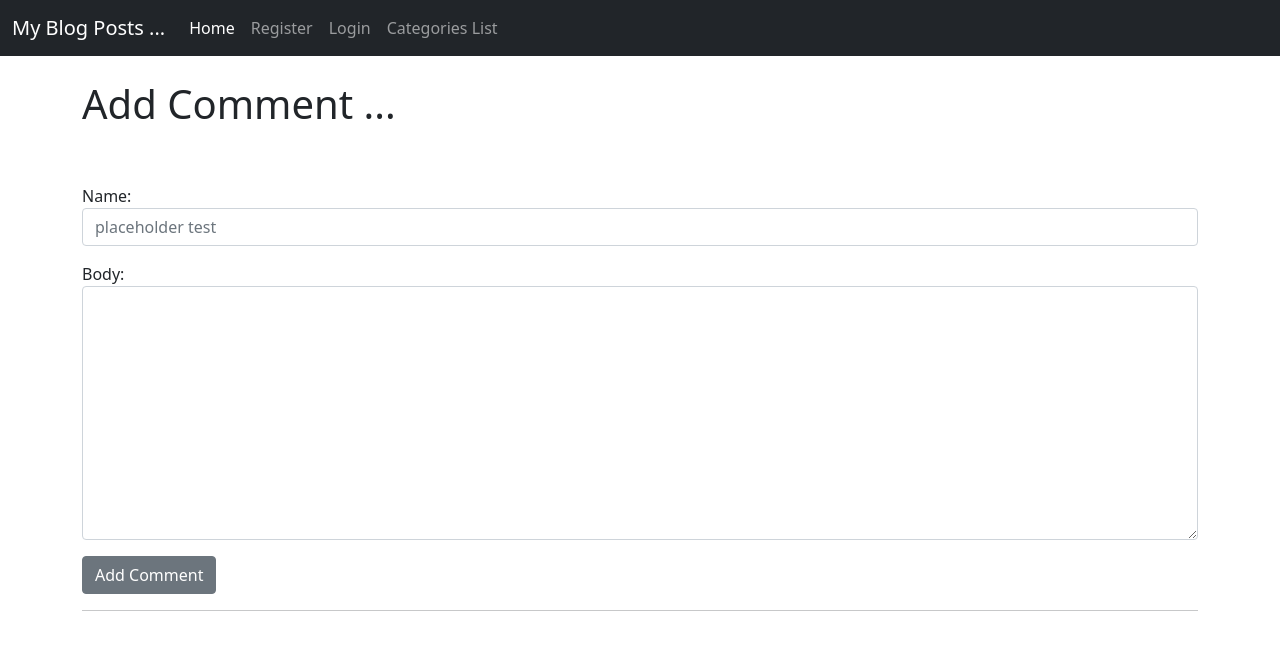
After one commit to Harmonica-Men/simple-blog, a Django app: page /article/1/comment/ in a window 1280 px wide. The commit adds this page. Shown: the top 650 px of the page. Run offline with Django 5.2, Linux system fonts and the light colour scheme; some libraries are stand-ins or nearby versions.

Commit message:
Post Blog Comments - Django Blog #34

```diff
--- a/blogger/forms.py
+++ b/blogger/forms.py
@@ -1,5 +1,5 @@
 from django import forms
-from .models import Post, Category
+from .models import Post, Category, Comment
 
 # choices = [('coding', 'coding'), ('sports', 'sports'), ('voetbal', 'voetbal')]
 choices = Category.objects.all().values_list('name', 'name')
@@ -19,3 +19,14 @@ class PostForm(forms.ModelForm):
             'category' : forms.Select(choices=choices, attrs={'class': 'form-control'}),
             'body' : forms.Textarea(attrs={'class': 'form-control'}),
         }
+
+class CommentForm(forms.ModelForm):
+    class Meta:
+        model = Comment
+        fields = ('name', 'body')
+        # fields = ('title', 'title_tag', 'author', 'category', 'body', 'image')
+
+        widgets = {
+            'name' : forms.TextInput(attrs={'class': 'form-control', 'placeholder' : 'placeholder test'}),
+            'body' : forms.Textarea(attrs={'class': 'form-control'}),
+        }
--- a/blogger/models.py
+++ b/blogger/models.py
@@ -91,10 +91,12 @@ class Post(models.Model):
 
 class Comment(models.Model):
     post = models.ForeignKey(Post, related_name='comments', on_delete=models.CASCADE)
-    name = models.CharField(max_length=255)
+    name = models.CharField(max_length=100)
     body = models.TextField()
     date_added = models.TimeField(auto_now_add=True)
 
     # def __str__(self):
     #     return self.post
        #return '%s - %s' % str(self.post.title, self.name)
+    def __str__(self):
+        return f'{self.name} - {self.body[:20]}'
--- /dev/null
+++ b/blogger/templates/add_comment.html
@@ -0,0 +1,22 @@
+{% extends 'base.html' %}
+
+{% block title %} Add Comment  {% endblock %}
+
+{% block content %}
+
+            <h1>Add Comment ...</h1>
+            <br><br>
+            <div class="form-group">
+
+
+                <form method="POST" enctype="multipart/form-data">
+                    {% csrf_token %}
+                    {{ form.as_p }}
+                    <button class="btn btn-secondary">Add Comment </button>
+                </form>
+            </div>
+
+            <hr>
+            <br>
+
+{% endblock %}
--- a/blogger/urls.py
+++ b/blogger/urls.py
@@ -1,5 +1,5 @@
 from django.urls import path, include
-from .views import FrontpageView, BlogPostDetailView, AddPostView, UpdatePostView, DeletePostView, AddCategoryView, CategoryView, CategoryListView, LikeView
+from .views import FrontpageView, BlogPostDetailView, AddPostView, UpdatePostView, DeletePostView, AddCategoryView, CategoryView, CategoryListView, LikeView, AddCommentView
 
 urlpatterns = [
     path('', FrontpageView.as_view(), name= 'frontpage'),
@@ -11,5 +11,7 @@ urlpatterns = [
     path('category/<str:cats>/', CategoryView.as_view(), name='category'),
     path('category_list/', CategoryListView, name='category-list'),
     path('like/<int:pk>', LikeView, name='like_post'),
+    path('article/<int:pk>/comment/', AddCommentView.as_view(), name= 'add_comment'),
+
     # path('<int:pk>/', include('members.urls')),
 ]
--- a/blogger/views.py
+++ b/blogger/views.py
@@ -1,9 +1,9 @@
-from django.shortcuts import render, get_object_or_404
+from django.shortcuts import render, redirect, get_object_or_404
 from django.http import Http404, HttpResponseRedirect
 from django.views.generic import ListView, DetailView, CreateView, UpdateView, DeleteView
 from django.views import View
-from .models import Post, Category
-from .forms import PostForm
+from .models import Post, Category, Comment
+from .forms import PostForm, CommentForm
 from django.urls import reverse_lazy, reverse
 
 def LikeView(request, pk):
@@ -83,6 +83,43 @@ class AddPostView(CreateView):
     #fields = '__all__'
     #fields = ('title', 'title_tag', 'body'  )
 
+class AddCommentView(CreateView):
+    model = Comment
+    form_class = CommentForm
+    template_name = 'add_comment.html'
+    success_url = reverse_lazy('frontpage')  # Change to your desired success URL
+
+    def form_valid(self, form):
+        form.instance.post_id = self.kwargs['pk']
+        return super().form_valid(form)
+
+# class AddCommentView(CreateView):
+#     model = Comment
+#     form_class = CommentForm
+#     template_name = 'add_comment.html'
+
+#     def form_invalid(self, form):
+#         form.instance.post_id = self.kwargs['pk']
+
+#         return super().form_valid(form)
+
+#     success_url = reverse_lazy('frontpage')
+
+# class AddCommentView(View):
+#     def post(self, request, pk):
+#         post = get_object_or_404(Post, pk=pk)
+#         form = CommentForm(request.POST)
+#         if form.is_valid():
+#             comment = form.save(commit=False)
+#             comment.post = post
+#             comment.save()
+#             return redirect('article-detail', pk=post.pk)
+#         return redirect('article-detail', pk=post.pk)
+
+#     def get(self, request, pk):
+#         return redirect('article-detail', pk=pk)
+
+
 class UpdatePostView(UpdateView):
     model = Post
     template_name = 'update_post.html'
```
Also changed, not shown: blogger/templates/blogpost.html (+5 -9 lines), blogger/migrations/0010_alter_comment_name.py (added).
